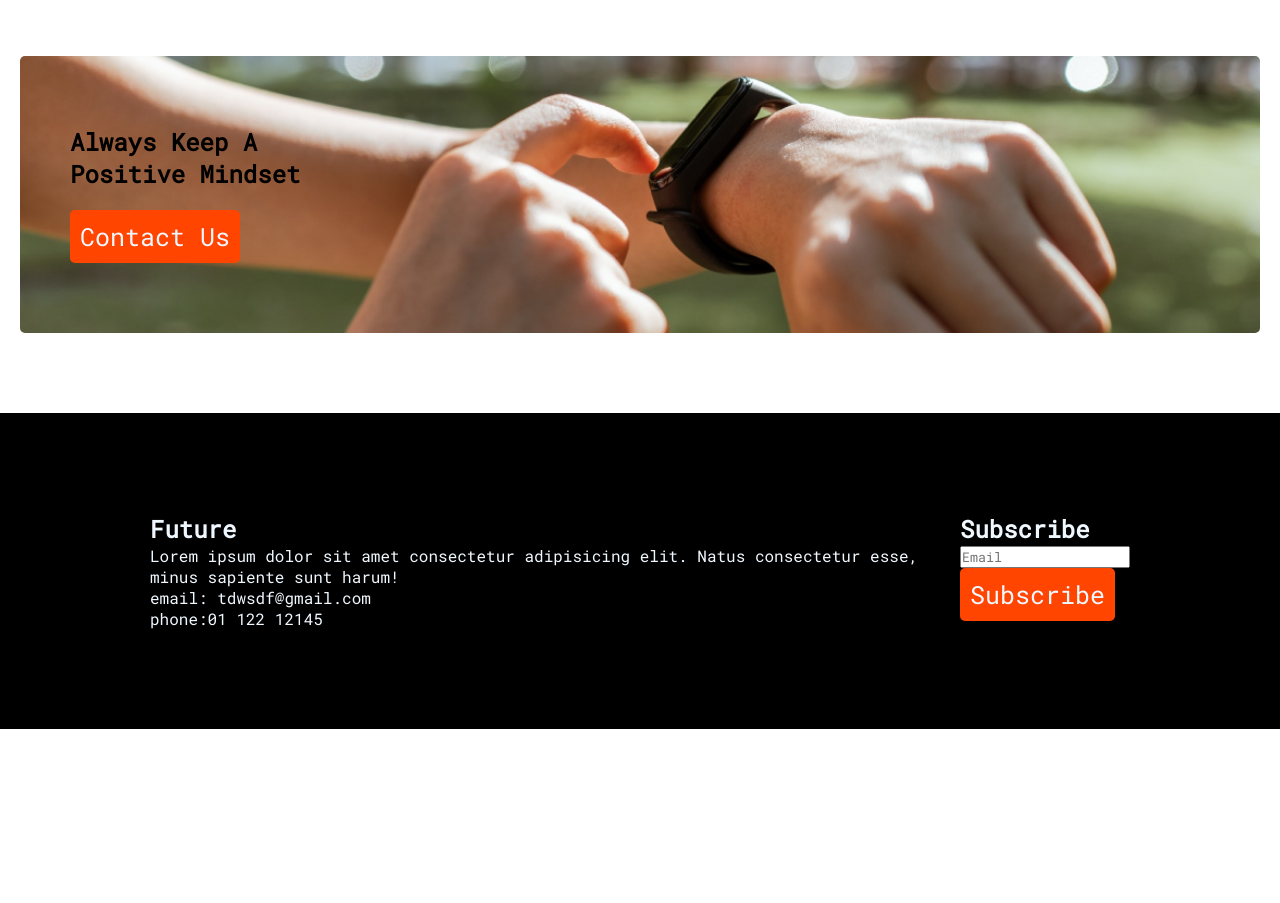
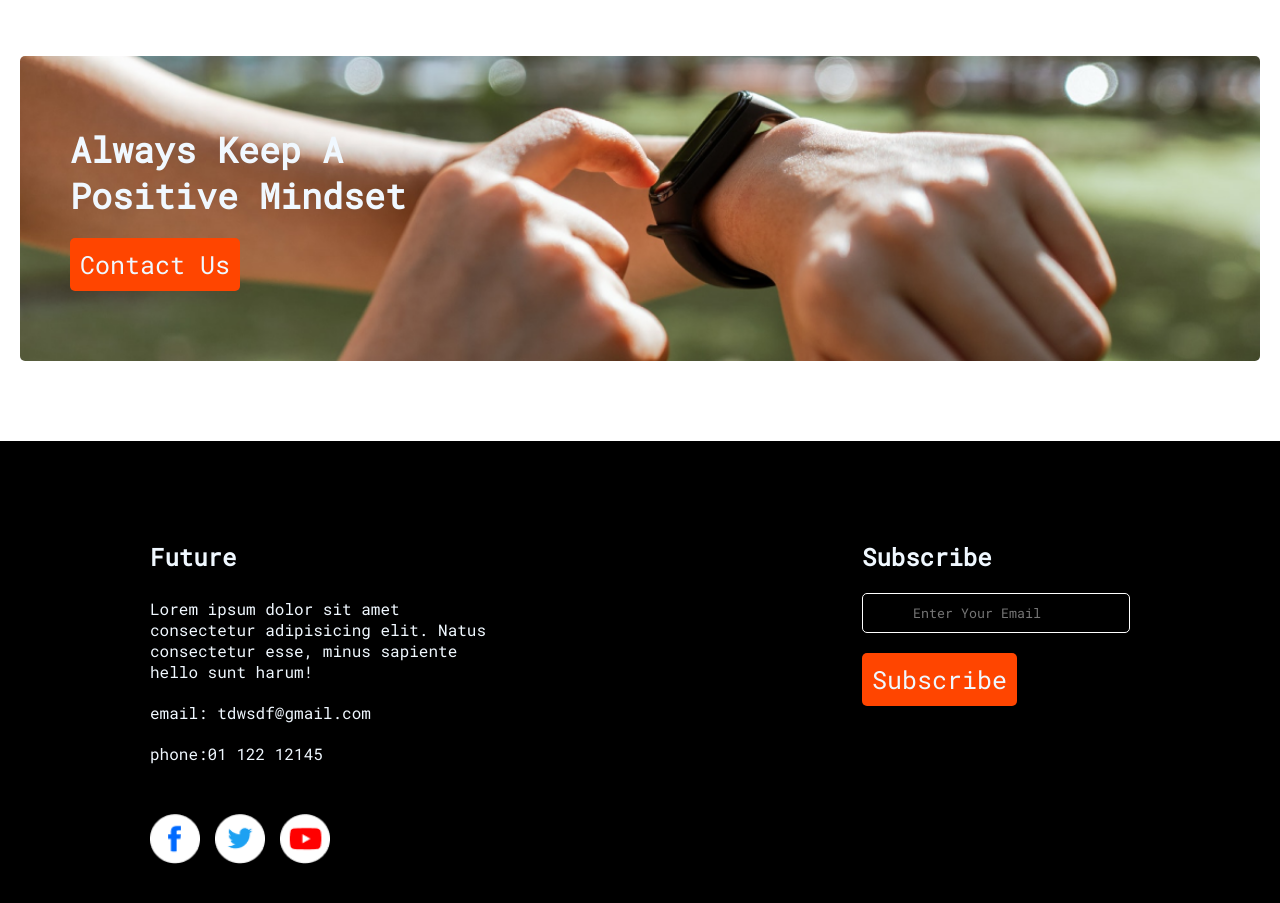
Before and after one commit to trtonmoy/assignment-project, a plain HTML site: page index.html in a window 1280 px wide. Shown: the part 2120-3023 px from the top of the page. Before the commit the page ends 2849 px from the top, so only its background shows below. Drawn offline with Linux system fonts and the light colour scheme.

Commit message:
finish my assignment

```diff
--- a/index.html
+++ b/index.html
@@ -6,7 +6,8 @@
     <meta name="viewport" content="width=device-width, initial-scale=1.0">
     <title>Tonmoy's first assignment</title>
     <link rel="preconnect" href="https://fonts.googleapis.com"><link rel="preconnect" href="https://fonts.gstatic.com" crossorigin><link href="https://fonts.googleapis.com/css2?family=Open+Sans&family=Roboto+Mono&display=swap" rel="stylesheet">
-    <link rel="stylesheet" href="style.css">
+    <link rel="stylesheet" href="https://cdnjs.cloudflare.com/ajax/libs/font-awesome/6.2.1/css/all.min.css">
+    <link rel="stylesheet" href="/style.css">
 </head>
 <body>
 
@@ -45,11 +46,11 @@
                     Lorem ipsum dolor sit amet consectetur adipisicing elit. Corrupti quidem quod pariatur nulla, nemo illo in numquam quia, consequuntur amet tempora magnam necessitatibus, tenetur at hic! Est esse ratione quisquam.
                 </p>
                 <ul>
-                    <li>Lorem ipsum dolor nsectetur adipisicing elit.</li>
-                    <li>Lorem ipsum dolor nsectetur adipisicing elit.</li>
-                    <li>Lorem ipsum dolor nsectetur adipisicing elit.</li>
-                    <li>Lorem ipsum dolor nsectetur adipisicing elit.</li>
-                    <li>Lorem ipsum dolor nsectetur adipisicing elit.</li>
+                    <li> <span><i class="fa-solid fa-check"></i></span> Lorem ipsum dolor nsectetur adipisicing elit.</li>
+                    <li><span><i class="fa-solid fa-check"></i></span> Lorem ipsum dolor nsectetur adipisicing elit.</li>
+                    <li><span><i class="fa-solid fa-check"></i></span> Lorem ipsum dolor nsectetur adipisicing elit.</li>
+                    <li><span><i class="fa-solid fa-check"></i></span> Lorem ipsum dolor nsectetur adipisicing elit.</li>
+                    <li><span><i class="fa-solid fa-check"></i></span> Lorem ipsum dolor nsectetur adipisicing elit.</li>
                 </ul>
             </div>
         </section>
@@ -101,22 +102,27 @@
                 <h2>
                     Future
                 </h2>
-                <p>Lorem ipsum dolor sit amet consectetur adipisicing elit. Natus consectetur esse, minus sapiente sunt harum!</p>
+                <p>Lorem ipsum dolor sit amet <br> consectetur adipisicing elit. Natus <br> consectetur  esse, minus sapiente <br> hello sunt harum!</p>
                 <p>
                     email: tdwsdf@gmail.com
                 </p>
                 <p>
                     phone:01 122 12145
                 </p>
+
+                <div class="social-icon">
+                    <img src="./images/icons/fb.png" alt=""><img src="./images/icons/twitter.png" alt=""><img src="./images/icons/youtube.png" alt="">
+
+                </div>
             </div>
 
             <div class="subscribe">
                 <h2>
                     Subscribe
                 </h2>
-                <input type="email" class="email" name="" id="" placeholder="Email">
+                <input type="email" class="email" name="" id="" placeholder="Enter Your Email">
                 <div>
-                    <input type="submit" class="contact-button" value="Subscribe">
+                    <input type="submit" style="margin-top: 20px;" class="contact-button" value="Subscribe">
                 </div>
             </div>
         </section>
--- a/style.css
+++ b/style.css
@@ -79,6 +79,12 @@ nav{
     margin-bottom: 10px;
 }
 
+.banner-content li span{
+    font-size: 20px ;
+    color: crimson;
+}
+
+
 /* Divider-text Style */
 
 .divider-text{
@@ -127,6 +133,9 @@ nav{
 .first-footer h2{
     text-transform: capitalize;
     padding-bottom: 20px;
+    color: aliceblue;
+    font-weight: 800;
+    font-size: 35px;
 }
 
 .contact-button{
@@ -149,3 +158,29 @@ nav{
    color: aliceblue;
    margin-top: 80px;
 }
+
+.future h2{
+    padding-bottom: 15px;
+}
+
+.future p{
+    padding: 10px 0px;
+}
+
+.social-icon img{
+    height: 50px;
+    width: 50px;
+   margin-right: 15px;
+   margin-top: 40px;
+
+}
+.subscribe h2{
+    padding-bottom: 20px;
+}
+
+.email{
+    padding: 10px 50px;
+    background-color: black;
+    border: solid 1px white;
+    border-radius: 5px;
+}
```
